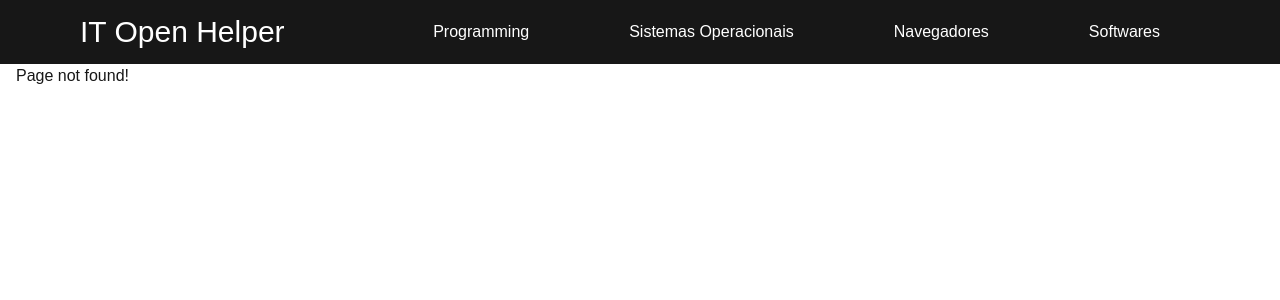
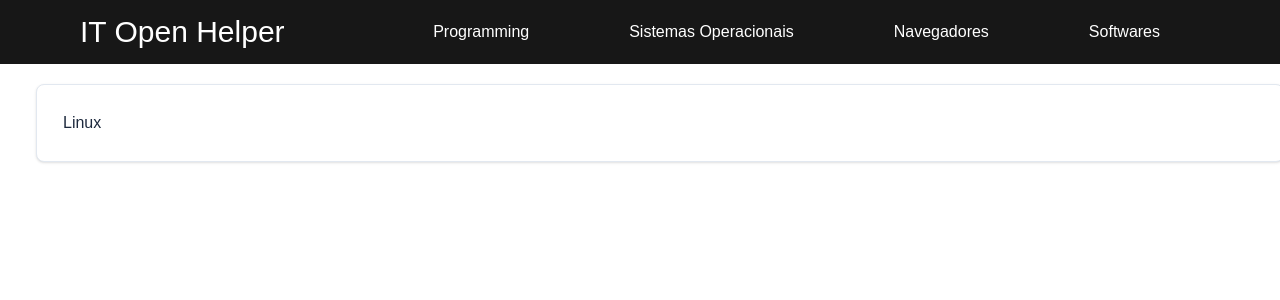
Before and after one commit to jonathaneamorim/web-it-open-helper, a Next.js app: page /so in a window 1280 px wide. Before the commit this address had no page. Shown: the top 300 px of the page. Built offline with nearby package versions, Linux system fonts and the light colour scheme.

Commit message:
feat: so-started

```diff
--- a/src/app/layout.tsx
+++ b/src/app/layout.tsx
@@ -10,7 +10,7 @@ import { Header } from "@/components/header/header";
     },
     {
       name: "Sistemas Operacionais",
-      url: "/"
+      url: "/so"
     },
     {
       name: "Navegadores",
--- /dev/null
+++ b/src/app/so/page.tsx
@@ -0,0 +1,19 @@
+import { List } from "@/components/list/list";
+
+export default function SistemasOperacionais() {
+
+    const listProgramming = [
+        {
+            name: "Linux",
+            url: "/so/linux"
+        }
+    ];
+    return(
+        <main>
+            <List
+                variant="primary"
+                items={listProgramming}
+            />
+        </main>
+    );
+}
```
